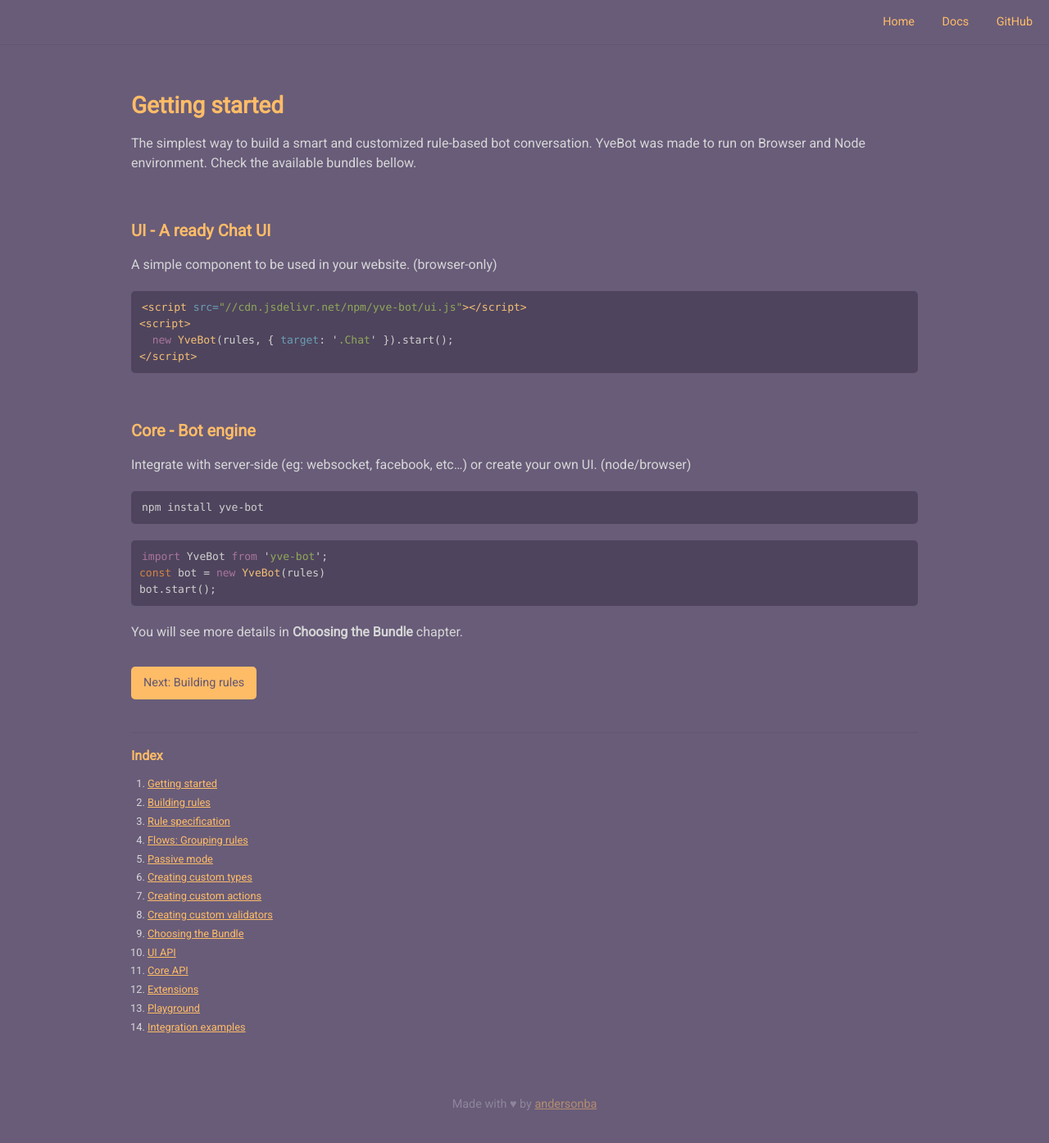
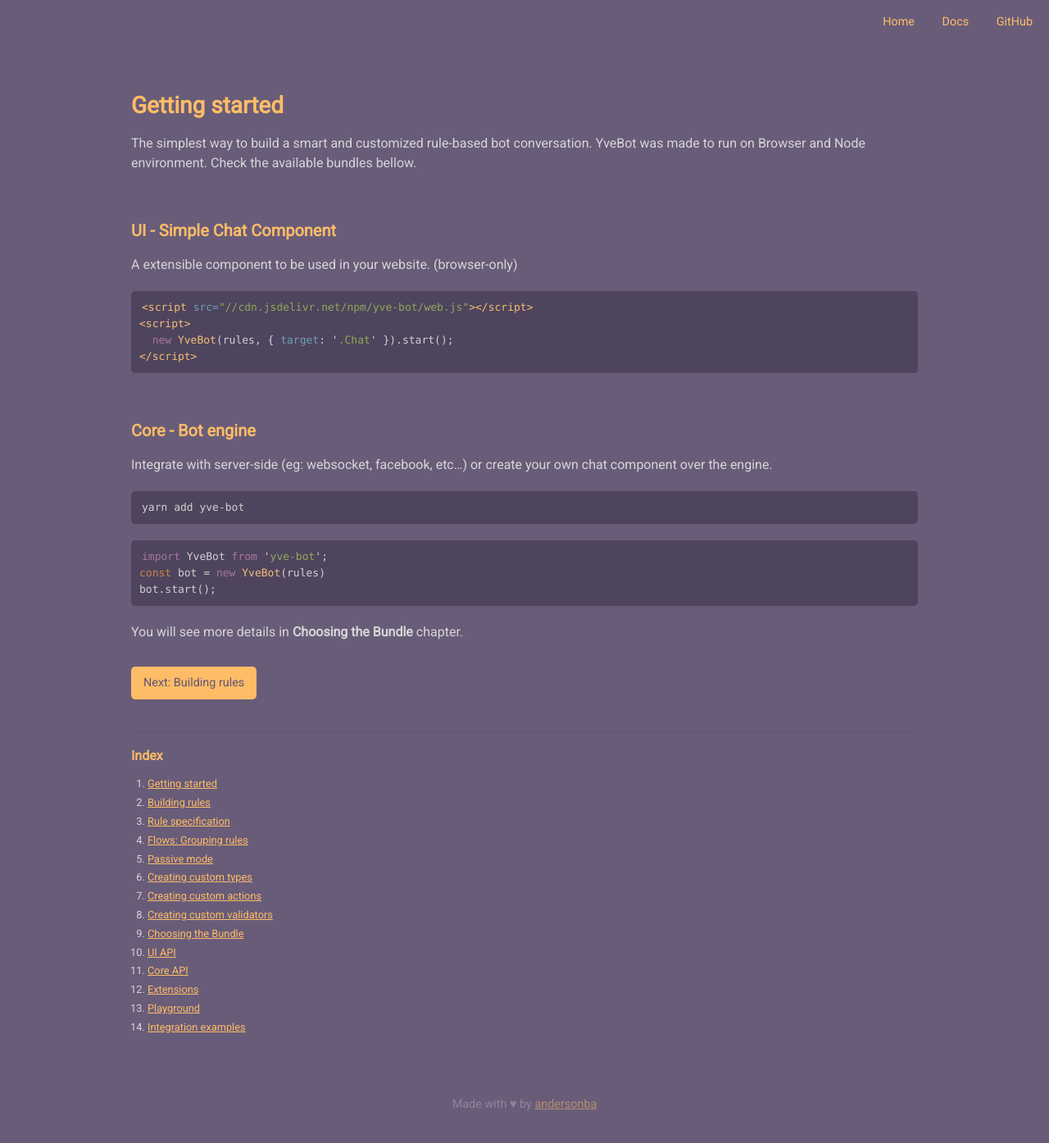
Before and after one commit to andersonba/yve-bot, a Jekyll site: the page built from docs/docs/getting-started.md, in a window 1280 px wide. Shown: the whole page at 82% size. Built offline with Jekyll 4.4.1, drawn with Linux system fonts in a browser that asks for light colours; nearby versions of some CDN libraries; our own code applies the rules of GitHub Pages for plain Markdown files.

Commit message:
update docs

````diff
--- a/docs/docs/getting-started.md
+++ b/docs/docs/getting-started.md
@@ -8,21 +8,21 @@ The simplest way to build a smart and customized rule-based bot conversation. Yv
 Check the available bundles bellow.
 
 
-### UI - A ready Chat UI
-A simple component to be used in your website. (browser-only)
+### UI - Simple Chat Component
+A extensible component to be used in your website. (browser-only)
 
 ```html
-<script src="//cdn.jsdelivr.net/npm/yve-bot/ui.js"></script>
+<script src="//cdn.jsdelivr.net/npm/yve-bot/web.js"></script>
 <script>
   new YveBot(rules, { target: '.Chat' }).start();
 </script>
 ```
 
 ### Core - Bot engine
-Integrate with server-side (eg: websocket, facebook, etc...) or create your own UI. (node/browser)
+Integrate with server-side (eg: websocket, facebook, etc...) or create your own chat component over the engine.
 
 ```bash
-npm install yve-bot
+yarn add yve-bot
 ```
 
 ```javascript
````
Also changed, not shown: docs/docs/choosing-the-bundle.md (+5 -4 lines), docs/docs/extensions.md (+8 -10 lines), docs/docs/playground.md (+1 -1 lines), docs/docs/ui.md (+7 -3 lines), docs/index.md (+1 -1 lines).
